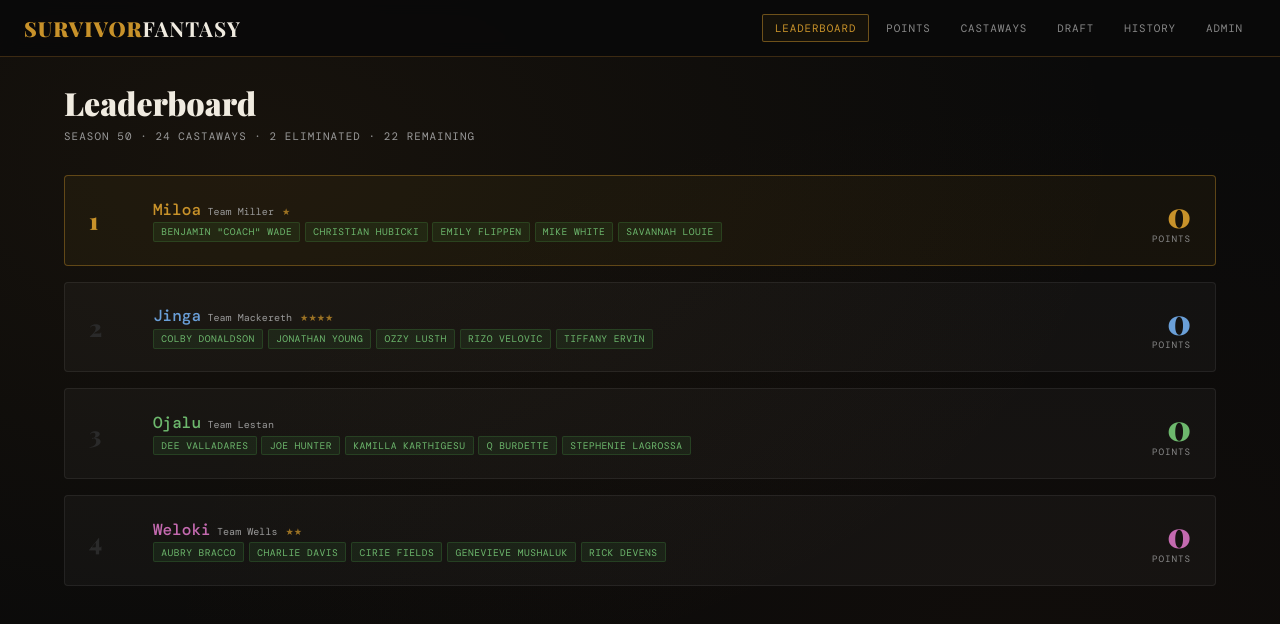
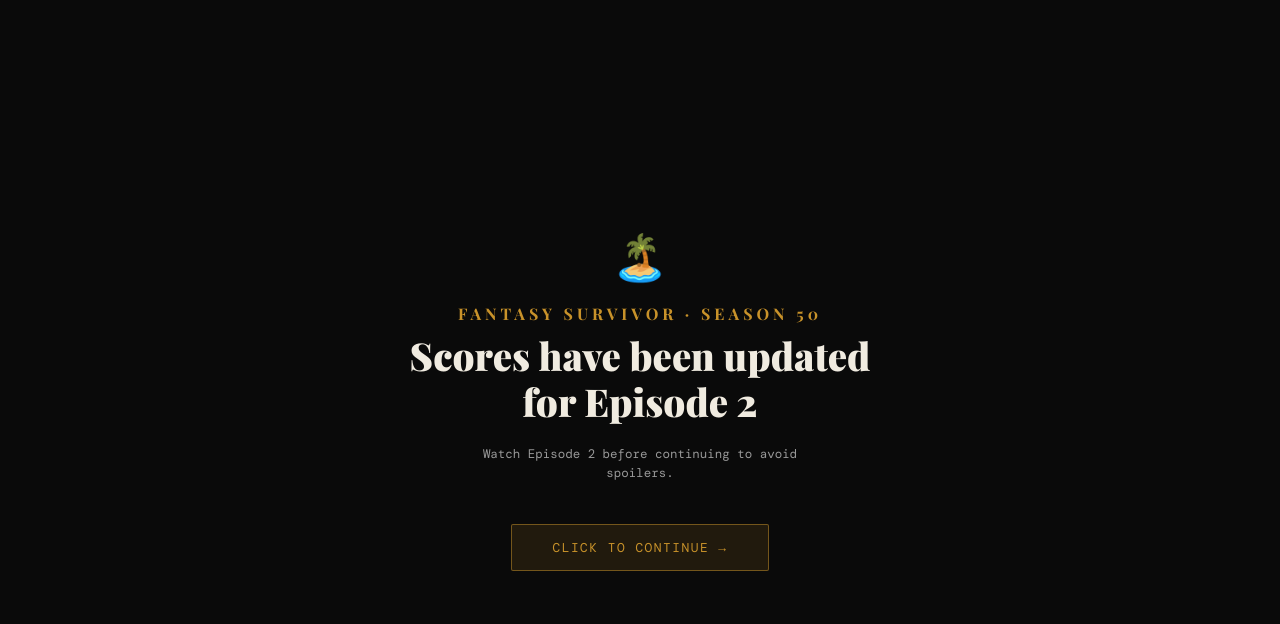
Before and after one commit to mackerethj/survivor-fantasy, a React (Create React App) app: page / in a window 1280 px wide. Shown: the top 624 px of the page. Built offline with nearby package versions, Linux system fonts and the light colour scheme.

Commit message:
Update App.jsx

```diff
--- a/src/App.jsx
+++ b/src/App.jsx
@@ -13,10 +13,11 @@
 }
 
 const TEAMS = [
-  { id: 1, name: "Miloa",  members: "Team Miller",    color: "#c8922a" },
-  { id: 2, name: "Jinga",  members: "Team Mackereth", color: "#6a9fd8" },
-  { id: 3, name: "Ojalu",  members: "Team Lestan",    color: "#6db86d" },
-  { id: 4, name: "Weloki", members: "Team Wells",     color: "#c46ab0" },
+  { id: 1, name: "Miloa",   members: "Team Miller",    color: "#c8922a" },
+  { id: 2, name: "Jinga",   members: "Team Mackereth", color: "#6a9fd8" },
+  { id: 3, name: "Ojalu",   members: "Team Lestan",    color: "#6db86d" },
+  { id: 4, name: "Weloki",  members: "Team Wells",     color: "#c46ab0" },
+  { id: 5, name: "Nochoso", members: "The Unchosen",   color: "#888888" },
 ];
 
 const SEASONS = [
@@ -35,22 +36,22 @@
 // draftedBy: 1=Miloa, 2=Jinga, 3=Ojalu, 4=Weloki, null=undrafted
 // Draft locked — do not modify picks here
 const S50_CASTAWAYS = [
-  { name: "Angelina Keeley",         tribe: "Vatu", bio: "3rd place, S37 David vs. Goliath",                                    odds: "+4000", photo: "https://entertainmentnow.com/wp-content/uploads/2026/01/survivor-season-50-cast-spoilers-first-photos-angelina-keeley.jpg",         draftedBy: null },
+  { name: "Angelina Keeley",         tribe: "Vatu", bio: "3rd place, S37 David vs. Goliath",                                    odds: "+4000", photo: "https://entertainmentnow.com/wp-content/uploads/2026/01/survivor-season-50-cast-spoilers-first-photos-angelina-keeley.jpg",         draftedBy: 5    },
   { name: "Aubry Bracco",            tribe: "Vatu", bio: "Runner-up S32 Kaoh Rong · S34 Game Changers · S38 Edge of Extinction", odds: "-250",  photo: "https://entertainmentnow.com/wp-content/uploads/2026/01/survivor-season-50-cast-spoilers-first-photos-aubry-bracco.jpg",            draftedBy: 4    },
   { name: 'Benjamin "Coach" Wade',   tribe: "Kalo", bio: "Runner-up S23 South Pacific · S18 Tocantins · S20 Heroes vs. Villains",odds: "+3500", photo: "https://entertainmentnow.com/wp-content/uploads/2026/01/survivor-season-50-cast-spoilers-first-photos-benjamin-coach-wade.jpg",   draftedBy: 1    },
   { name: "Charlie Davis",           tribe: "Kalo", bio: "Runner-up S46",                                                        odds: "+2500", photo: "https://entertainmentnow.com/wp-content/uploads/2026/01/survivor-season-50-cast-spoilers-first-photos-charlie-davis.jpg",           draftedBy: 4    },
-  { name: "Chrissy Hofbeck",         tribe: "Kalo", bio: "Runner-up S35 Heroes vs. Healers vs. Hustlers",                        odds: "+3000", photo: "https://entertainmentnow.com/wp-content/uploads/2026/01/survivor-season-50-cast-spoilers-first-photos-chrissy-hofbeck.jpg",         draftedBy: null },
+  { name: "Chrissy Hofbeck",         tribe: "Kalo", bio: "Runner-up S35 Heroes vs. Healers vs. Hustlers",                        odds: "+3000", photo: "https://entertainmentnow.com/wp-content/uploads/2026/01/survivor-season-50-cast-spoilers-first-photos-chrissy-hofbeck.jpg",         draftedBy: 5    },
   { name: "Christian Hubicki",       tribe: "Cila", bio: "7th place S37 David vs. Goliath",                                      odds: "+800",  photo: "https://entertainmentnow.com/wp-content/uploads/2026/01/survivor-season-50-cast-spoilers-first-photos-christian-hubicki.jpg",       draftedBy: 1    },
   { name: "Cirie Fields",            tribe: "Cila", bio: "5x player · S12 Panama · S16 Micronesia · S20 HvV · S34 Game Changers",odds: "+1200", photo: "https://entertainmentnow.com/wp-content/uploads/2026/01/survivor-season-50-cast-spoilers-first-photos-cirie-fields.jpg",            draftedBy: 4    },
   { name: "Colby Donaldson",         tribe: "Vatu", bio: "Runner-up S2 Australian Outback · S8 All-Stars · S20 Heroes vs. Villains",odds:"+5000",photo: "https://entertainmentnow.com/wp-content/uploads/2026/01/survivor-season-50-cast-spoilers-first-photos-colby-donaldson.jpg",         draftedBy: 2    },
   { name: "Dee Valladares",          tribe: "Kalo", bio: "WINNER S45 ★",                                                         odds: "+2000", photo: "https://entertainmentnow.com/wp-content/uploads/2026/01/survivor-season-50-cast-spoilers-first-photos-dee-valladares.jpg",          draftedBy: 3    },
   { name: "Emily Flippen",           tribe: "Cila", bio: "7th place S45",                                                        odds: "+2500", photo: "https://entertainmentnow.com/wp-content/uploads/2026/01/survivor-season-50-cast-spoilers-first-photos-emily-flippen.jpg",           draftedBy: 1    },
   { name: "Genevieve Mushaluk",      tribe: "Vatu", bio: "5th place S47",                                                        odds: "+2000", photo: "https://entertainmentnow.com/wp-content/uploads/2026/01/survivor-season-50-cast-spoilers-first-photos-genevieve-mushaluk.jpg",      draftedBy: 4    },
-  { name: "Jenna Lewis-Dougherty",   tribe: "Cila", bio: "S1 Borneo · Final 3 S8 All-Stars",                                     odds: "+4000", photo: "https://entertainmentnow.com/wp-content/uploads/2026/01/survivor-season-50-cast-spoilers-first-photos-jenna-lewis-dougherty.jpg",   draftedBy: null },
+  { name: "Jenna Lewis-Dougherty",   tribe: "Cila", bio: "S1 Borneo · Final 3 S8 All-Stars",                                     odds: "+4000", photo: "https://entertainmentnow.com/wp-content/uploads/2026/01/survivor-season-50-cast-spoilers-first-photos-jenna-lewis-dougherty.jpg",   draftedBy: 5    },
   { name: "Joe Hunter",              tribe: "Cila", bio: "3rd place S48",                                                        odds: "+700",  photo: "https://entertainmentnow.com/wp-content/uploads/2026/01/survivor-season-50-cast-spoilers-first-photos-joe-hunter.jpg",              draftedBy: 3    },
   { name: "Jonathan Young",          tribe: "Kalo", bio: "4th place S42",                                                        odds: "+900",  photo: "https://entertainmentnow.com/wp-content/uploads/2026/01/survivor-season-50-cast-spoilers-first-photos-jonathan-young.jpg",          draftedBy: 2    },
   { name: "Kamilla Karthigesu",      tribe: "Kalo", bio: "4th place S48",                                                        odds: "+2500", photo: "https://entertainmentnow.com/wp-content/uploads/2026/01/survivor-season-50-cast-spoilers-first-photos-kamilla-karthigesu.jpg",      draftedBy: 3    },
-  { name: "Kyle Fraser",             tribe: "Vatu", bio: "WINNER S48 ★",                                                         odds: "+2000", photo: "https://entertainmentnow.com/wp-content/uploads/2026/01/survivor-season-50-cast-spoilers-first-photos-kyle-fraser.jpg",             draftedBy: null },
+  { name: "Kyle Fraser",             tribe: "Vatu", bio: "WINNER S48 ★",                                                         odds: "+2000", photo: "https://entertainmentnow.com/wp-content/uploads/2026/01/survivor-season-50-cast-spoilers-first-photos-kyle-fraser.jpg",             draftedBy: 5    },
   { name: "Mike White",              tribe: "Kalo", bio: "Runner-up S37 David vs. Goliath · Creator of The White Lotus",         odds: "+3000", photo: "https://entertainmentnow.com/wp-content/uploads/2026/01/survivor-season-50-cast-spoilers-first-photos-mike-white.jpg",              draftedBy: 1    },
   { name: "Ozzy Lusth",              tribe: "Cila", bio: "Runner-up S13 Cook Islands · 4x player total",                         odds: "+3500", photo: "https://entertainmentnow.com/wp-content/uploads/2026/01/survivor-season-50-cast-spoilers-first-photos-ozzy-lutsh.jpg",              draftedBy: 2    },
   { name: "Q Burdette",              tribe: "Vatu", bio: "8th place S46",                                                        odds: "+3000", photo: "https://entertainmentnow.com/wp-content/uploads/2026/01/survivor-season-50-cast-spoilers-first-photos-quintavius-q-burdette.jpg",   draftedBy: 3    },
@@ -296,6 +297,7 @@
 const EP1_ELIMINATIONS = {
   "Jenna Lewis-Dougherty": 1,  // Episode 1 boot
   "Kyle Fraser": 2,            // Episode 1 medevac
+  "Savannah Louie": 3,         // Episode 2 boot
 };
 
 function buildCastawaysForSeason50() {
@@ -307,13 +309,18 @@
   }));
 }
 
-// Re-apply locked draft assignments on top of any saved state
-// draftedBy is always locked; eliminationOrder stays as saved (admin edits it weekly)
+// Re-apply locked draft assignments + enforce known eliminations on top of saved state
 function applyLockedDraft(castaways) {
   return castaways.map(c => {
     const master = S50_CASTAWAYS.find(m => m.name === c.name);
     if (!master) return c;
-    return { ...c, draftedBy: master.draftedBy ?? null };
+    const lockedElim = EP1_ELIMINATIONS[c.name];
+    return {
+      ...c,
+      draftedBy: master.draftedBy ?? null,
+      // Enforce known eliminations so stale localStorage never shows wrong scores
+      eliminationOrder: lockedElim ?? c.eliminationOrder,
+    };
   });
 }
 
@@ -436,6 +443,9 @@
 `;
 
 export default function App() {
+  const [splashDismissed, setSplashDismissed] = useState(() => {
+    try { return localStorage.getItem("sf_splash_ep2_v2") === "1"; } catch { return false; }
+  });
   const [page, setPage] = useState("leaderboard");
   const [historySeason, setHistorySeason] = useState(49);
   const [toast, setToast] = useState(null);
@@ -464,10 +474,54 @@
   const scores = useMemo(() => {
     return TEAMS.map(team => {
       const picks = castaways.filter(c => c.draftedBy === team.id);
-      const total = picks.reduce((sum, c) => sum + (c.eliminationOrder ? calcPoints(c.eliminationOrder, season50.totalCastaways) : 0), 0);
+      const total = picks.reduce((sum, c) => sum + (c.eliminationOrder ? calcPoints(c.eliminationOrder, season50.totalCastaways) : 2), 0);
       return { ...team, picks, total };
     }).sort((a, b) => b.total - a.total);
   }, [castaways, season50]);
+
+  const dismissSplash = () => {
+    try { localStorage.setItem("sf_splash_ep2_v2", "1"); } catch {}
+    setSplashDismissed(true);
+  };
+
+  if (!splashDismissed) {
+    return (
+      <>
+        <style>{CSS}</style>
+        <div style={{
+          minHeight: "100vh", background: "#0a0a0a", display: "flex",
+          flexDirection: "column", alignItems: "center", justifyContent: "center",
+          padding: "2rem", textAlign: "center",
+        }}>
+          <div style={{ fontSize: "2.8rem", marginBottom: "1rem" }}>🏝️</div>
+          <div style={{
+            fontFamily: "'Playfair Display', serif", fontSize: "1rem",
+            letterSpacing: "0.25em", textTransform: "uppercase",
+            color: "#c8922a", marginBottom: "0.5rem",
+          }}>Fantasy Survivor · Season 50</div>
+          <div style={{
+            fontFamily: "'Playfair Display', serif", fontWeight: 900,
+            fontSize: "clamp(1.6rem, 5vw, 2.4rem)", color: "#f0ebe0",
+            lineHeight: 1.2, marginBottom: "1.25rem",
+          }}>Scores have been updated<br/>for Episode 2</div>
+          <div style={{ fontSize: "0.78rem", color: "#999", marginBottom: "2.5rem", maxWidth: 360, lineHeight: 1.6 }}>
+            Watch Episode 2 before continuing to avoid spoilers.
+          </div>
+          <button onClick={dismissSplash} style={{
+            background: "rgba(200,146,42,0.12)", border: "1px solid rgba(200,146,42,0.5)",
+            color: "#c8922a", fontFamily: "'DM Mono', monospace", fontSize: "0.8rem",
+            letterSpacing: "0.12em", textTransform: "uppercase", padding: "0.85rem 2.5rem",
+            borderRadius: "2px", cursor: "pointer",
+          }}
+          onMouseEnter={e => e.target.style.background="rgba(200,146,42,0.22)"}
+          onMouseLeave={e => e.target.style.background="rgba(200,146,42,0.12)"}
+          >
+            Click to Continue →
+          </button>
+        </div>
+      </>
+    );
+  }
 
   return (
     <>
@@ -548,7 +602,7 @@
               <div style={{ flex: 1 }}>
                 <div className="lb-tribe" style={{ color: team.color }}>
                   {team.name}
-                  <span style={{ fontSize: "0.63rem", color: "#999", fontWeight: 400, marginLeft: "0.4rem" }}>{team.members}</span>
+                  <span style={{ fontSize: "0.63rem", color: "#999", fontWeight: 400, marginLeft: "0.4rem" }}>{team.members}{team.name === "Miloa" ? " 😂 lol" : ""}</span>
                   {(champs[team.name] || 0) > 0 && (
                     <span style={{ fontSize: "0.58rem", color: "#c8922a", marginLeft: "0.5rem", opacity: 0.75 }}>{"★".repeat(champs[team.name])}</span>
                   )}
@@ -563,7 +617,7 @@
                     <span key={c.id} className={`c-tag ${c.eliminationOrder ? "eliminated" : "alive"}`}>
                       {c.name}{c.eliminationOrder
                         ? ` · ${calcPoints(c.eliminationOrder, season.totalCastaways)}pt`
-                        : (showOdds && c.odds ? ` · ${c.odds}` : "")}
+                        : (showOdds && c.odds ? ` · ${c.odds} · 2pt` : " · 2pt")}
                     </span>
                   ))}
                   {team.picks.length === 0 && <span style={{ fontSize: "0.65rem", color: "#aaa" }}>No picks — set on Draft page</span>}
@@ -676,14 +730,18 @@
             <table className="hist-table">
               <thead><tr><th>Finish</th><th>Castaway</th><th>Team</th><th style={{ textAlign:"right" }}>Pts</th></tr></thead>
               <tbody>
-                {[...data.placements].sort((a,b) => b.place - a.place).map(p => (
+                {[...data.placements].sort((a,b) => b.place - a.place).map(p => {
+                  const total = SEASONS.find(s => s.id === historySeason)?.totalCastaways || 18;
+                  const finishPos = total - p.place + 1;
+                  return (
                   <tr key={p.place}>
-                    <td style={{ color:"#f0ebe0", fontFamily:"'Playfair Display',serif", fontWeight:900 }}>{ordinal(p.place)}</td>
+                    <td style={{ color:"#f0ebe0", fontFamily:"'Playfair Display',serif", fontWeight:900 }}>{ordinal(finishPos)}</td>
                     <td style={{ color:"#f0ebe0" }}>{p.player}</td>
                     <td style={{ color: p.team==="NA" ? "#555" : p.teamColor }}>{p.team==="NA" ? "—" : p.team}</td>
                     <td style={{ color:"#c8922a", textAlign:"right", fontFamily:"'Playfair Display',serif", fontWeight:900 }}>{p.points}</td>
                   </tr>
-                ))}
+                  );
+                })}
               </tbody>
             </table>
           </div>
```
